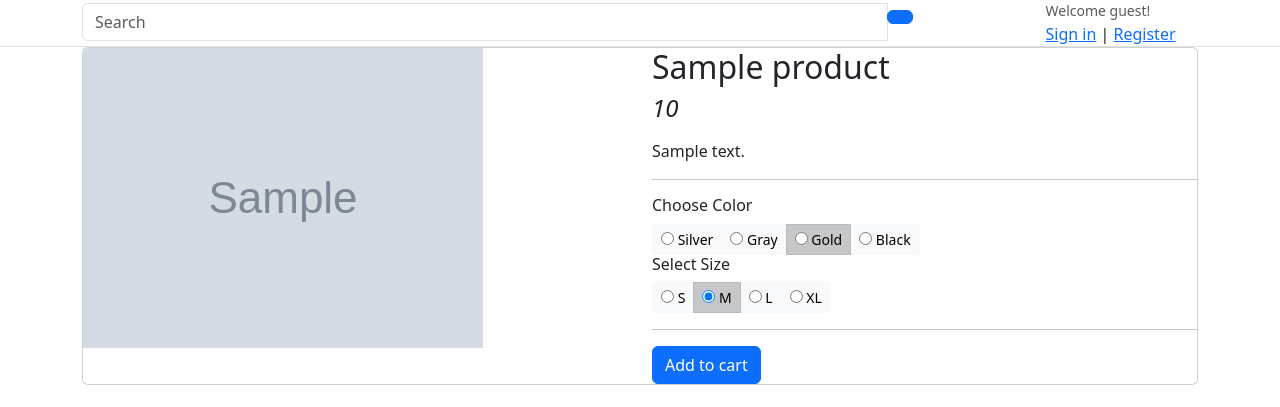
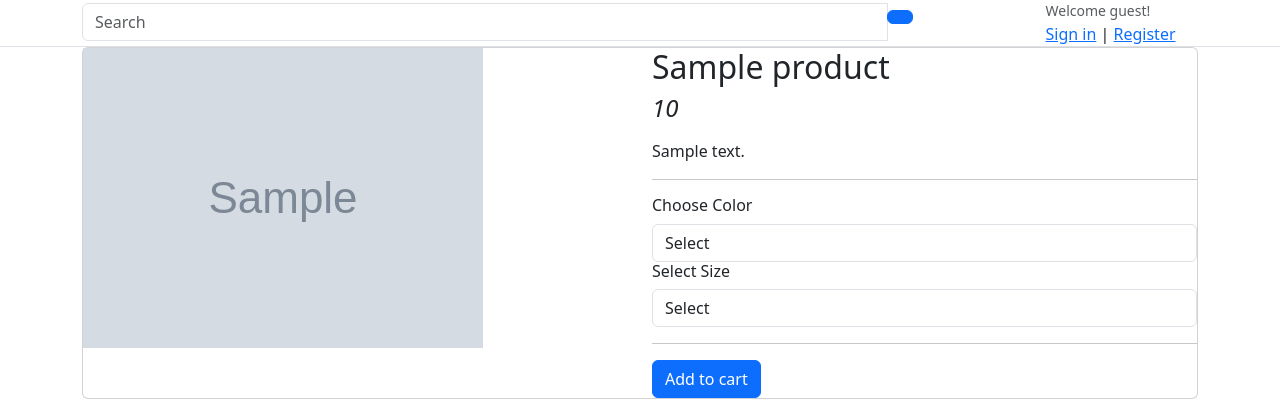
Before and after one commit to chethu0803/django-greatkart, a Django app: a page that uses templates/product.html in a window 1280 px wide. Shown: the part 381-788 px from the top of the page. Run offline with Django 5.2, Linux system fonts and the light colour scheme; tables that the repository leaves empty hold one stand-in row (values such as "Sample post"); grey boxes marked "Sample" are stand-in pictures; some libraries are stand-ins or nearby versions.

Commit message:
Till Product Variation

```diff
--- a/cart/models.py
+++ b/cart/models.py
@@ -1,5 +1,5 @@
 from django.db import models
-from store.models import Product
+from store.models import Product,Variation
 # Create your models here.
 class Cart(models.Model):
   cart_id=models.CharField(max_length=250,blank=True)
@@ -13,6 +13,7 @@
   cart=models.ForeignKey(Cart,on_delete=models.CASCADE)
   quantity=models.IntegerField()
   is_active=models.BooleanField(default=True)
+  variations=models.ManyToManyField(Variation,blank=True)
 
   def subtotal(self):
     return self.product.price*self.quantity
--- a/cart/urls.py
+++ b/cart/urls.py
@@ -3,6 +3,6 @@
 urlpatterns = [
     path('',views.cart,name="cart"),
     path('add_cart/<int:product_id>/',views.add_cart,name="add_cart"),
-    path('remove/<int:product_id>/',views.remove,name="remove"),
-    path('remove_item/<int:product_id>/',views.remove_item,name="remove_item"),
+    path('remove/<int:product_id>/<int:cart_item_id>/',views.remove,name="remove"),
+    path('remove_item/<int:product_id>/<int:cart_item_id>/',views.remove_item,name="remove_item"),
 ]
--- a/cart/views.py
+++ b/cart/views.py
@@ -1,5 +1,5 @@
 from django.shortcuts import render,redirect,get_object_or_404
-from store.models import Product
+from store.models import Product,Variation
 from django.http import HttpResponse
 from .models import Cart,CartItems
 from django.core.exceptions import ObjectDoesNotExist
@@ -15,6 +15,8 @@
 
 def add_cart(request,product_id):
   product=get_object_or_404(Product,id=product_id)
+
+
   if product.stock>0:
     try:
       cart=Cart.objects.get(cart_id=_cart_id(request))
@@ -22,11 +24,52 @@
       cart=Cart.objects.create(cart_id=_cart_id(request))
 
     try:
-      cart_items=CartItems.objects.get(product=product,cart=cart)
-      cart_items.quantity+=1
-      cart_items.save()
-    except CartItems.DoesNotExist:
-      cart_items=CartItems.objects.create(product=product,cart=cart,quantity=1)
+      if request.method=="POST":
+        product_variation=[]
+        for item in request.POST:
+          key=item
+          value=request.POST[key]
+
+          try:
+            variation=Variation.objects.get(product=product,variation_category__iexact=key,variation_value__iexact=value)
+            product_variation.append(variation)
+          except:
+            pass
+
+        is_cart_items=CartItems.objects.filter(product=product,cart=cart).exists()
+        if is_cart_items:
+          cart_item=CartItems.objects.filter(product=product,cart=cart)
+          ex_var_list=[]
+          id=[]
+          for item in cart_item:
+            existing_variation=item.variations.all()
+            ex_var_list.append(list(existing_variation))
+            id.append(item.id)
+
+          if product_variation in ex_var_list:
+            index=ex_var_list.index(product_variation)
+            item_id=id[index]
+            item=CartItems.objects.get(product=product,id=item_id,cart=cart)
+            item.quantity+=1
+            item.save()
+          else:
+            item=CartItems.objects.create(product=product,quantity=1,cart=cart)
+            if len(product_variation)>0:
+              item.variations.clear()
+              item.variations.add(*product_variation)
+            item.save()
+
+        else:
+          cart_item=CartItems.objects.create(
+            product=product,quantity=1,cart=cart
+          )
+          if len(product_variation)>0:
+            cart_item.variations.clear()
+            cart_item.variations.add(*product_variation)
+          cart_item.save()
+
+    except:
+      pass
 
     return redirect('cart')
   else:
@@ -55,10 +98,10 @@
   return render(request,'cart.html',context)
 
 
-def remove(request,product_id):
+def remove(request,product_id,cart_item_id):
   product=get_object_or_404(Product,id=product_id)
   cart=Cart.objects.get(cart_id=_cart_id(request))
-  cart_items=CartItems.objects.get(cart=cart,product=product,is_active=True)
+  cart_items=CartItems.objects.get(cart=cart,product=product,is_active=True,id=cart_item_id)
   if cart_items.quantity>1:
     cart_items.quantity-=1
     cart_items.save()
@@ -68,9 +111,9 @@
   return redirect("cart")
 
 
-def remove_item(request,product_id):
+def remove_item(request,product_id,cart_item_id):
   product=Product.objects.get(id=product_id)
   cart=Cart.objects.get(cart_id=_cart_id(request))
-  cart_item=CartItems.objects.get(cart=cart,product=product,is_active=True)
+  cart_item=CartItems.objects.get(cart=cart,product=product,is_active=True,id=cart_item_id)
   cart_item.delete()
   return redirect("cart")
--- a/store/models.py
+++ b/store/models.py
@@ -15,3 +15,27 @@
 
   def __str__(self):
     return self.product_name
+
+variation_category_choices=(
+  ('color','color'),
+  ('size','size'),
+)
+
+class VariationManager(models.Manager):
+  def colors(self):
+    return super(VariationManager,self).filter(variation_category='color',is_active=True)
+
+  def sizes(self):
+    return super(VariationManager,self).filter(variation_category='size',is_active=True)
+
+class Variation(models.Model):
+  product=models.ForeignKey(Product,on_delete=models.CASCADE)
+  variation_category=models.CharField(max_length=100,choices=variation_category_choices)
+  variation_value=models.CharField(max_length=100)
+  created=models.DateTimeField(auto_now_add=True)
+  is_active=models.BooleanField(default=True)
+
+  objects=VariationManager()
+
+  def __str__(self):
+    return self.variation_value
--- a/templates/product.html
+++ b/templates/product.html
@@ -17,6 +17,8 @@
   </article> <!-- gallery-wrap .end// -->
       </aside>
       <main class="col-md-6 border-left">
+  <form action="{% url 'add_cart' product_id=product.id %}" method="POST">
+    {% csrf_token %}
     <article class="content-body">
 
       <h2 class="title">{{product.product_name}}</h2>
@@ -32,54 +34,34 @@
         <div class="row">
           <div class="item-option-select">
             <h6>Choose Color</h6>
-        <div class="btn-group btn-group-sm btn-group-toggle" data-toggle="buttons">
-          <label class="btn btn-light">
-            <input type="radio" name="radio_color"> Silver
-          </label>
-          <label class="btn btn-light">
-            <input type="radio" name="radio_color" > Gray
-          </label>
-          <label class="btn btn-light active">
-            <input type="radio" name="radio_color checked"> Gold
-          </label>
-          <label class="btn btn-light">
-            <input type="radio" name="radio_color"> Black
-          </label>
-        </div>
+            <select name="color" class="form-control">
+              <option value="" disabled selected>Select</option>
+              {% for var in product.variation_set.colors %}
+                <option value="{{var.variation_value | lower}}">{{var.variation_value | capfirst}}</option>
+              {% endfor %}
+            </select>
           </div>
         </div> <!-- row.// -->
         <div class="row">
           <div class="item-option-select">
             <h6>Select Size</h6>
-        <div class="btn-group btn-group-sm btn-group-toggle" data-toggle="buttons">
-          <label class="btn btn-light">
-            <input type="radio" name="radio_color"> S
-          </label>
-          <label class="btn btn-light active">
-            <input type="radio" name="radio_color" checked> M
-          </label>
-          <label class="btn btn-light">
-            <input type="radio" name="radio_color"> L
-          </label>
-          <label class="btn btn-light">
-            <input type="radio" name="radio_color"> XL
-          </label>
-        </div>
+            <select name="size" class="form-control">
+              <option value="" disabled selected>Select</option>
+              {% for var in product.variation_set.sizes  %}
+                <option value="{{var.variation_value | lower}}">{{var.variation_value | capfirst}}</option>
+              {% endfor %}
+            </select>
           </div>
         </div> <!-- row.// -->
         <hr>
         {% if product.stock <= 0 %}
           <h5 class="text-danger">Out of Stock</h5>
           {% else %}
-        {% if in_cart %}
-          <button href="#" class="btn  btn-success"> <span class="text">Added to cart</span> <i class="fas fa-shopping-cart"></i>  </button>
-          <a href="{% url 'cart'%}" class="btn  btn-primary"> <span class="text">View Cart</span> <i class="fas fa-shopping-cart"></i>  </a>
-
-          {% else %}
-          <a href="{% url 'add_cart' product_id=product.id %}" class="btn  btn-primary"> <span class="text">Add to cart</span> <i class="fas fa-shopping-cart"></i>  </a>
-        {% endif %}
+          <button type="submit" href="{% url 'add_cart' product_id=product.id %}" class="btn  btn-primary"> <span class="text">Add to cart</span> <i class="fas fa-shopping-cart"></i>  </button>
         {% endif %}
       </article> <!-- product-info-aside .// -->
+  </form>
+
       </main> <!-- col.// -->
     </div> <!-- row.// -->
   </div> <!-- card.// -->
```
Also changed, not shown: store/admin.py (+7 -1 lines), templates/cart.html (+15 -4 lines), cart/migrations/0002_cartitems_variations.py (added), store/migrations/0003_variation.py (added), store/migrations/0004_variation_is_active.py (added). Lines whose indentation alone changed are shown as unchanged.
